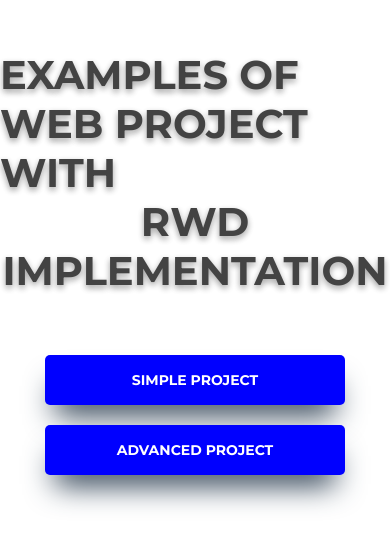
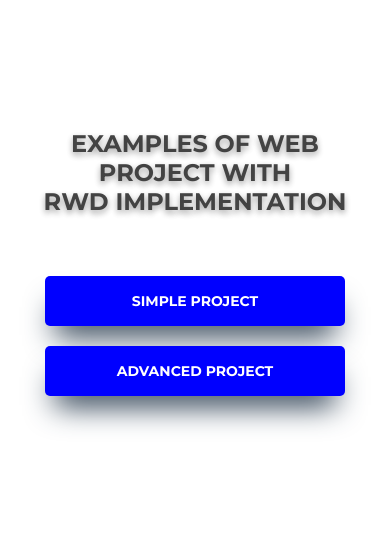
Before and after one commit to magikabdul/responsive-design-lab, a React (Create React App) app: page / in a window 390 px wide. Shown: the part 130-676 px from the top of the page. Built offline with nearby package versions, Linux system fonts and the light colour scheme; what react-fns would draw is missing.

Commit message:
[RWD-4] added responsiveness for main page

```diff
--- a/src/pages/MainPage.js
+++ b/src/pages/MainPage.js
@@ -10,11 +10,21 @@ const Container = styled.div`
   align-items: center;
   height: 100vh;
 
+  @media only screen and (max-width: 500px) {
+    width: 80%;
+    margin: 0 auto;
+  }
+
   & h1 {
     margin-bottom: 50px;
     font-size: 2.5rem;
     text-transform: uppercase;
+    text-align: center;
     text-shadow: rgba(0, 0, 0, 0.16) 0 3px 6px, rgba(0, 0, 0, 0.23) 0 3px 6px;
+
+    @media only screen and (max-width: 800px) {
+      font-size: 1.5rem;
+    }
 
     & span {
       display: block;
@@ -38,6 +48,10 @@ const LinkButton = styled.button`
   transition: all 0.3s ease-in-out;
   box-shadow: rgb(38, 57, 77) 0 20px 30px -10px;
 
+  @media only screen and (max-width: 300px) {
+    min-width: unset;
+}
+
   &:hover {
     background-color: yellow;
     color: black;
```
